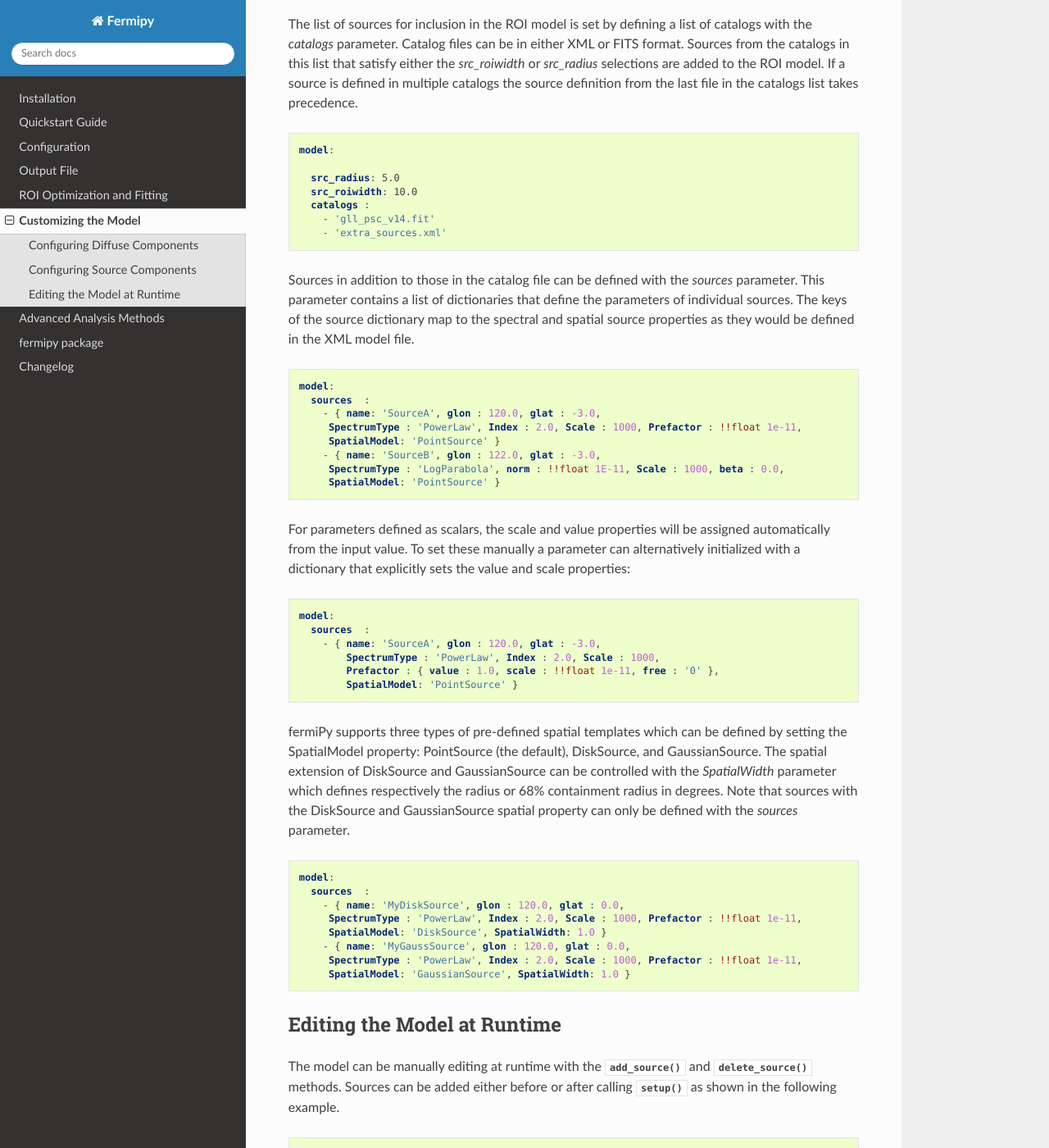
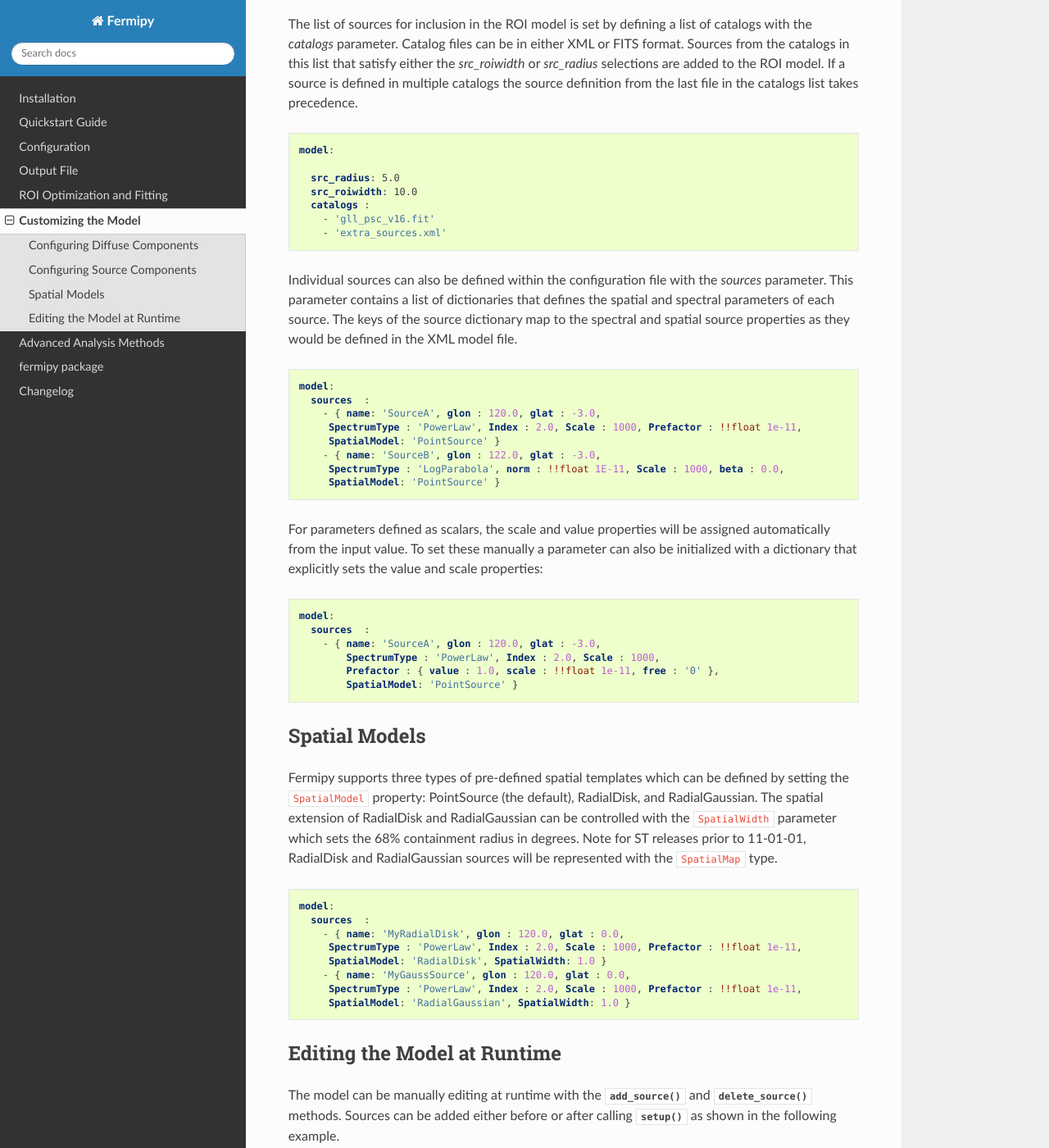
Before and after one commit to fermiPy/fermipy, a Sphinx documentation site: the page built from docs/model.rst, in a window 1280 px wide and 1400 px high, scrolled down 982 px. Shown: the whole window at 82% size. Built offline with Sphinx 7.4.7 and the Read the Docs theme 2.0.0, drawn with Linux system fonts in a browser that asks for light colours; the version number could not be read and is left out.

Commit message:
Bug fix in profile_norm.  Switch to RadialDisk/RadialGaussian.

```diff
--- a/docs/model.rst
+++ b/docs/model.rst
@@ -67,14 +67,15 @@ takes precedence.
      src_radius: 5.0
      src_roiwidth: 10.0
      catalogs :
-       - 'gll_psc_v14.fit'
+       - 'gll_psc_v16.fit'
        - 'extra_sources.xml'
 
-Sources in addition to those in the catalog file can be defined with
-the *sources* parameter.  This parameter contains a list of
-dictionaries that define the parameters of individual sources.  The
-keys of the source dictionary map to the spectral and spatial source
-properties as they would be defined in the XML model file.
+Individual sources can also be defined within the configuration file
+with the *sources* parameter.  This parameter contains a list of
+dictionaries that defines the spatial and spectral parameters of each
+source.  The keys of the source dictionary map to the spectral and
+spatial source properties as they would be defined in the XML model
+file.
 
 .. code-block:: yaml
 
@@ -89,8 +90,8 @@ properties as they would be defined in the XML model file.
 
 For parameters defined as scalars, the scale and value properties will
 be assigned automatically from the input value.  To set these manually
-a parameter can alternatively initialized with a dictionary that
-explicitly sets the value and scale properties:
+a parameter can also be initialized with a dictionary that explicitly
+sets the value and scale properties:
 
 .. code-block:: yaml
 
@@ -101,25 +102,28 @@ explicitly sets the value and scale properties:
            Prefactor : { value : 1.0, scale : !!float 1e-11, free : '0' },
            SpatialModel: 'PointSource' }
 
-fermiPy supports three types of pre-defined spatial templates which
-can be defined by setting the SpatialModel property: PointSource (the
-default), DiskSource, and GaussianSource.  The spatial extension of
-DiskSource and GaussianSource can be controlled with the
-*SpatialWidth* parameter which defines respectively the radius or 68%
-containment radius in degrees.  Note that sources with the DiskSource
-and GaussianSource spatial property can only be defined with the
-*sources* parameter.
+Spatial Models
+--------------
+
+Fermipy supports three types of pre-defined spatial templates which
+can be defined by setting the ``SpatialModel`` property: PointSource
+(the default), RadialDisk, and RadialGaussian.  The spatial extension
+of RadialDisk and RadialGaussian can be controlled with the
+``SpatialWidth`` parameter which sets the 68% containment radius in
+degrees.  Note for ST releases prior to 11-01-01, RadialDisk and
+RadialGaussian sources will be represented with the ``SpatialMap``
+type.
 
 .. code-block:: yaml
 
    model:
      sources  :
-       - { name: 'MyDiskSource', glon : 120.0, glat : 0.0,
+       - { name: 'MyRadialDisk', glon : 120.0, glat : 0.0,
         SpectrumType : 'PowerLaw', Index : 2.0, Scale : 1000, Prefactor : !!float 1e-11,
-        SpatialModel: 'DiskSource', SpatialWidth: 1.0 }
+        SpatialModel: 'RadialDisk', SpatialWidth: 1.0 }
        - { name: 'MyGaussSource', glon : 120.0, glat : 0.0,
         SpectrumType : 'PowerLaw', Index : 2.0, Scale : 1000, Prefactor : !!float 1e-11,
-        SpatialModel: 'GaussianSource', SpatialWidth: 1.0 }
+        SpatialModel: 'RadialGaussian', SpatialWidth: 1.0 }
 
 
 Editing the Model at Runtime
```
Also changed, not shown: 2 other files.
